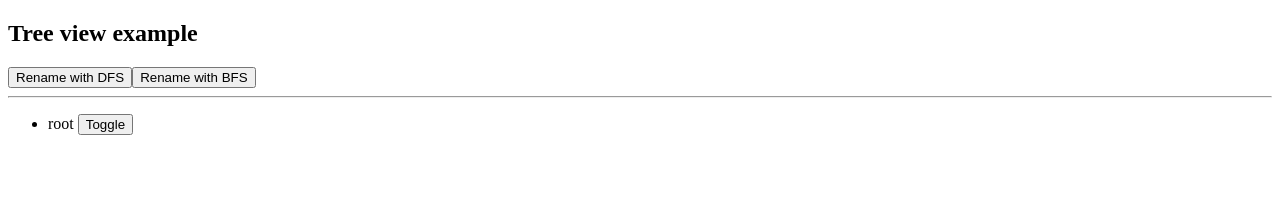
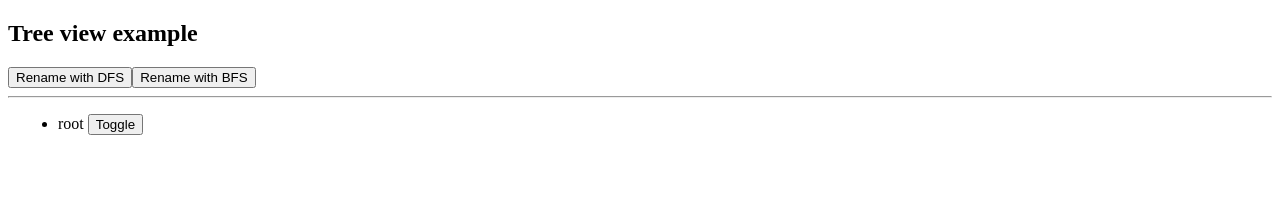
Before and after one commit to Windman/angular-tree-example, an Angular app in the folder angular-tree/: page / in a window 1280 px wide. Shown: the top 204 px of the page. Built offline with nearby package versions, Linux system fonts and the light colour scheme.

Commit message:
Update app.component.html

```diff
--- a/angular-tree/src/app/app.component.html
+++ b/angular-tree/src/app/app.component.html
@@ -6,15 +6,6 @@
     </div>
     <hr>
     <div>
-      <ul>
-        <li *ngFor="let node of tree">
-          {{node.data}}
-          <input type="button" (click)=node.expand() value="Toggle">
-          <div *ngIf="node.expanded">
-            <tree  [tree]="node.children"></tree>
-          </div>
-        </li>
-    </ul>
+      <tree [tree]="tree"></tree>
     </div>
-
 </div>
```
